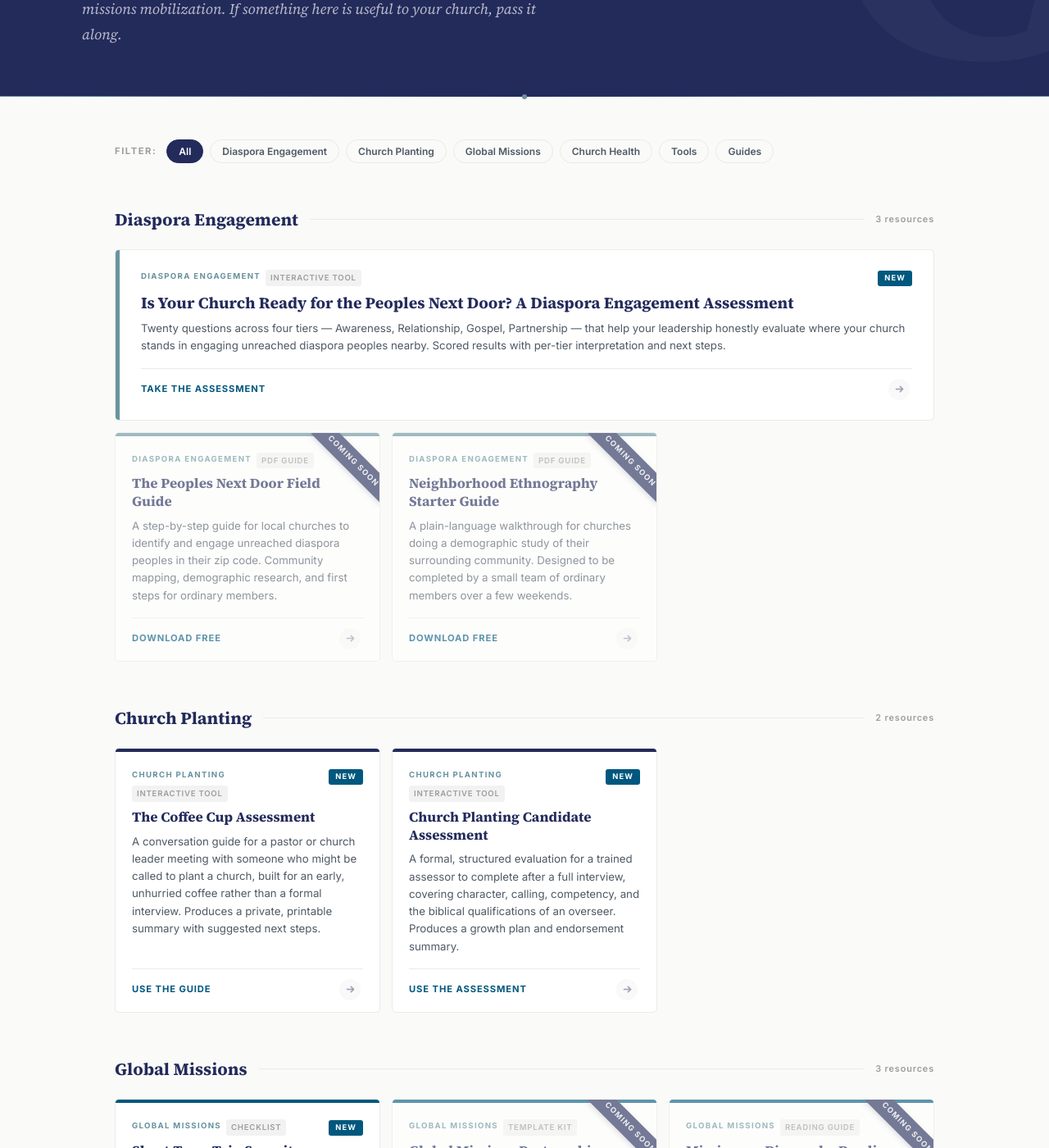
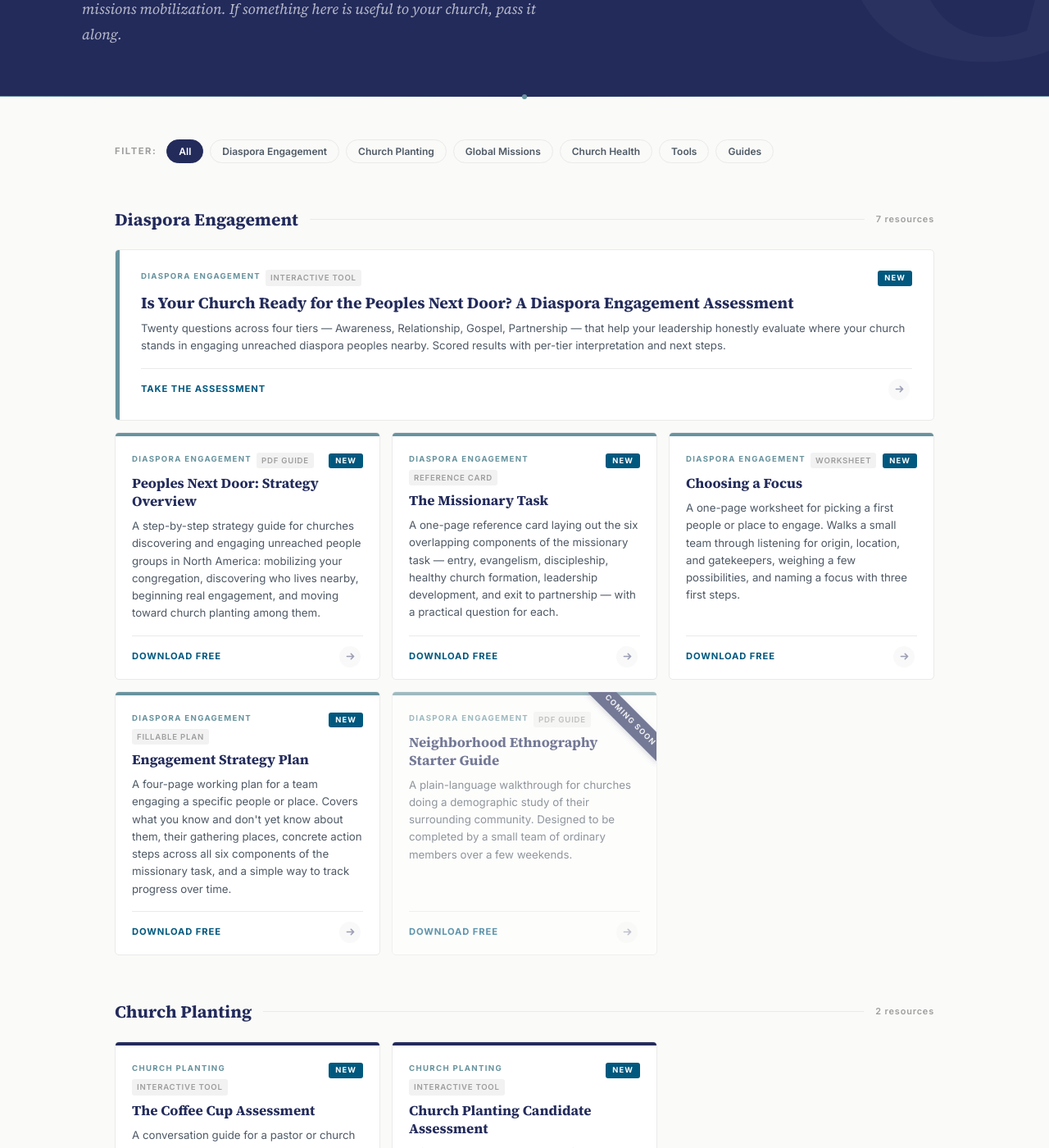
Before and after one commit to keelancook/keelancook.github.io, a Jekyll site: the page built from library/index.html, in a window 1280 px wide and 1400 px high, scrolled down 303 px. Shown: the whole window at 82% size. Built offline with Jekyll 4.4.1, drawn with Linux system fonts in a browser that asks for light colours.

Commit message:
Updating the library html file with new resources.

```diff
--- a/library/index.html
+++ b/library/index.html
@@ -796,7 +796,7 @@ a.resource-card:hover .card-arrow {
   <div class="section-head">
     <h2 class="section-title">Diaspora Engagement</h2>
     <div class="section-rule"></div>
-    <span class="section-count">3 resources</span>
+    <span class="section-count">7 resources</span>
   </div>
 
   <div class="resource-grid">
@@ -824,7 +824,7 @@ a.resource-card:hover .card-arrow {
       </div>
     </a>
 
-    <div class="resource-card soon" data-cats="diaspora guide">
+    <a href="/library/files/peoples-next-door-strategy-overview.pdf" class="resource-card" data-cats="diaspora guide">
       <div class="card-band band-1"></div>
       <div class="card-body">
         <div class="card-top">
@@ -832,10 +832,10 @@ a.resource-card:hover .card-arrow {
             <span class="card-type">Diaspora Engagement</span>
             <span class="card-format">PDF Guide</span>
           </div>
-          <span class="soon-badge">Coming Soon</span>
+          <span class="new-badge">New</span>
         </div>
-        <div class="card-title">The Peoples Next Door Field Guide</div>
-        <p class="card-desc">A step-by-step guide for local churches to identify and engage unreached diaspora peoples in their zip code. Community mapping, demographic research, and first steps for ordinary members.</p>
+        <div class="card-title">Peoples Next Door: Strategy Overview</div>
+        <p class="card-desc">A step-by-step strategy guide for churches discovering and engaging unreached people groups in North America: mobilizing your congregation, discovering who lives nearby, beginning real engagement, and moving toward church planting among them.</p>
         <div class="card-footer">
           <span class="card-cta">Download Free</span>
           <div class="card-arrow">
@@ -845,7 +845,76 @@ a.resource-card:hover .card-arrow {
           </div>
         </div>
       </div>
-    </div>
+    </a>
+
+    <a href="/library/files/the-missionary-task.pdf" class="resource-card" data-cats="diaspora guide">
+      <div class="card-band band-1"></div>
+      <div class="card-body">
+        <div class="card-top">
+          <div class="card-tags">
+            <span class="card-type">Diaspora Engagement</span>
+            <span class="card-format">Reference Card</span>
+          </div>
+          <span class="new-badge">New</span>
+        </div>
+        <div class="card-title">The Missionary Task</div>
+        <p class="card-desc">A one-page reference card laying out the six overlapping components of the missionary task — entry, evangelism, discipleship, healthy church formation, leadership development, and exit to partnership — with a practical question for each.</p>
+        <div class="card-footer">
+          <span class="card-cta">Download Free</span>
+          <div class="card-arrow">
+            <svg width="13" height="13" viewBox="0 0 16 16" fill="none">
+              <path d="M3 8h10M9 4l4 4-4 4" stroke="#232B5B" stroke-width="2" stroke-linecap="round" stroke-linejoin="round"/>
+            </svg>
+          </div>
+        </div>
+      </div>
+    </a>
+
+    <a href="/library/files/choosing-a-focus.pdf" class="resource-card" data-cats="diaspora guide">
+      <div class="card-band band-1"></div>
+      <div class="card-body">
+        <div class="card-top">
+          <div class="card-tags">
+            <span class="card-type">Diaspora Engagement</span>
+            <span class="card-format">Worksheet</span>
+          </div>
+          <span class="new-badge">New</span>
+        </div>
+        <div class="card-title">Choosing a Focus</div>
+        <p class="card-desc">A one-page worksheet for picking a first people or place to engage. Walks a small team through listening for origin, location, and gatekeepers, weighing a few possibilities, and naming a focus with three first steps.</p>
+        <div class="card-footer">
+          <span class="card-cta">Download Free</span>
+          <div class="card-arrow">
+            <svg width="13" height="13" viewBox="0 0 16 16" fill="none">
+              <path d="M3 8h10M9 4l4 4-4 4" stroke="#232B5B" stroke-width="2" stroke-linecap="round" stroke-linejoin="round"/>
+            </svg>
+          </div>
+        </div>
+      </div>
+    </a>
+
+    <a href="/library/files/engagement-strategy-plan.pdf" class="resource-card" data-cats="diaspora guide">
+      <div class="card-band band-1"></div>
+      <div class="card-body">
+        <div class="card-top">
+          <div class="card-tags">
+            <span class="card-type">Diaspora Engagement</span>
+            <span class="card-format">Fillable Plan</span>
+          </div>
+          <span class="new-badge">New</span>
+        </div>
+        <div class="card-title">Engagement Strategy Plan</div>
+        <p class="card-desc">A four-page working plan for a team engaging a specific people or place. Covers what you know and don't yet know about them, their gathering places, concrete action steps across all six components of the missionary task, and a simple way to track progress over time.</p>
+        <div class="card-footer">
+          <span class="card-cta">Download Free</span>
+          <div class="card-arrow">
+            <svg width="13" height="13" viewBox="0 0 16 16" fill="none">
+              <path d="M3 8h10M9 4l4 4-4 4" stroke="#232B5B" stroke-width="2" stroke-linecap="round" stroke-linejoin="round"/>
+            </svg>
+          </div>
+        </div>
+      </div>
+    </a>
 
     <div class="resource-card soon" data-cats="diaspora guide">
       <div class="card-band band-1"></div>
```
